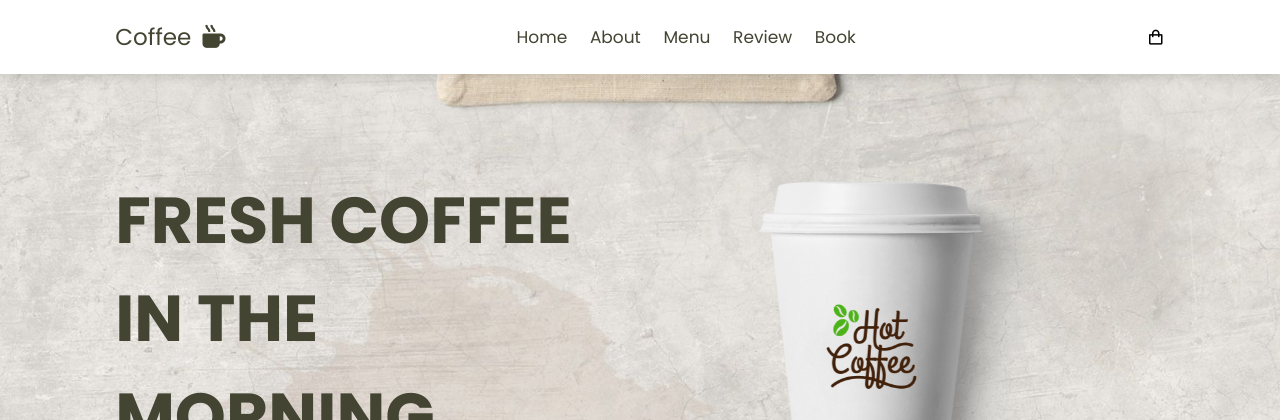
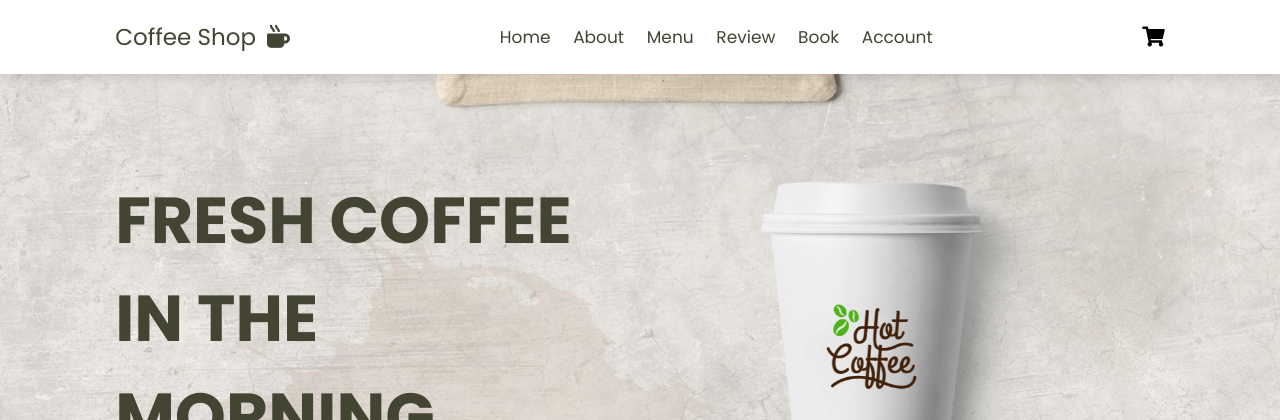
Before and after one commit to MarkChito/Coffee-Shop-System, a PHP site: page / in a window 1280 px wide. Shown: the top 420 px of the page. Run offline with PHP 8.4, Linux system fonts and the light colour scheme.

Commit message:
05-05-2024 1pm

```diff
--- a/assets/css/style.css
+++ b/assets/css/style.css
@@ -1,6 +1,6 @@
 /* Google Fonts  */
+@import url('https://fonts.googleapis.com/css2?family=Poppins:wght@100;300;400;500;600&display=swap');
 @import url('https://fonts.googleapis.com/css2?family=Poppins:wght@400;500;600;700&display=swap');
-@import url('https://fonts.googleapis.com/css2?family=Poppins:wght@100;300;400;500;600&display=swap');
 
 /* Globals  */
 /* * {
@@ -195,12 +195,21 @@ img {
 
 .product-box {
     position: relative;
+    display: inline-block;
 }
 
 .product-box:hover {
-    padding: 10px;
-    border: 1px solid var(--text-color);
+    padding: .9rem 1.5rem;
+    border: var(--border);
+    border-radius: var(--border-radius);
+    color: var(--main-color);
+    background: none;
+    cursor: pointer;
+    margin-top: 1rem;
+    font-size: 1.7rem;
     transition: .4s;
+    border-radius: var(--border-radius-hover);
+    border: var(--border-hover);
 }
 
 .product-img {
@@ -391,7 +400,7 @@ section {
 }
 
 #cart-icon {
-    font-size: 1.8rem;
+    font-size: 2rem;
     cursor: pointer;
 }
 
@@ -747,10 +756,6 @@ section {
     color: var(--main-color);
 }
 
-.footer .credit span {
-    border-bottom: var(--border-hover);
-}
-
 /* MEDIA QUERIES */
 
 @media (max-width: 991px) {
--- a/assets/js/main.js
+++ b/assets/js/main.js
@@ -33,7 +33,6 @@ function update() {
 function addEvents() {
   // Remove items from cart
   let cartRemove_btns = document.querySelectorAll(".cart-remove");
-  console.log(cartRemove_btns);
   cartRemove_btns.forEach((btn) => {
     btn.addEventListener("click", handle_removeCartItem);
   });
@@ -63,7 +62,6 @@ function handle_addCartItem() {
   let title = product.querySelector(".product-title").innerHTML;
   let price = product.querySelector(".product-price").innerHTML;
   let imgSrc = product.querySelector(".product-img").src;
-  console.log(title, price, imgSrc);
 
   let newToAdd = {
     title,
@@ -129,7 +127,7 @@ function updateTotal() {
   let total = 0;
   cartBoxes.forEach((cartBox) => {
     let priceElement = cartBox.querySelector(".cart-price");
-    let price = parseFloat(priceElement.innerHTML.replace("$", ""));
+    let price = parseFloat(priceElement.innerHTML.replace("₱", ""));
     let quantity = cartBox.querySelector(".cart-quantity").value;
     total += price * quantity;
   });
@@ -139,7 +137,7 @@ function updateTotal() {
   // or you can use also
   // total = Math.round(total * 100) / 100;
 
-  totalElement.innerHTML = "$" + total;
+  totalElement.innerHTML = "₱" + total;
 }
 
 // ============= HTML COMPONENTS =============
--- a/index.html
+++ b/index.html
@@ -27,7 +27,7 @@
         <!-- NAV  -->
         <div id="menu-btn" class="fas fa-bars"></div>
 
-        <a href="#" class="logo">coffee <i class="fas fa-mug-hot"></i></a>
+        <a href="#" class="logo">coffee Shop <i class="fas fa-mug-hot"></i></a>
 
         <nav class="navbar">
             <a href="#home">home</a>
@@ -35,10 +35,11 @@
             <a href="#menu">menu</a>
             <a href="#review">review</a>
             <a href="#book">book</a>
+            <a href="#account">account</a>
         </nav>
 
         <!-- CART ICON  -->
-        <i class='bx bx-shopping-bag' id="cart-icon"></i>
+        <i class="fas fa-shopping-cart" id="cart-icon"></i>
 
         <!-- CART  -->
         <div class="cart">
@@ -93,9 +94,15 @@
 
             <div class="content">
                 <h3 class="title">what's make our coffee special!</h3>
-                <p>Lorem ipsum dolor sit amet consectetur adipisicing elit. Vel rerum laboriosam reprehenderit ipsa id
-                    repellat odio illum, voluptas, necessitatibus assumenda adipisci. Hic, maiores iste? Excepturi illo
-                    dolore mollitia qui quia.</p>
+                <p>We Are Passionate About Coffee And Believe That Every Cup Tells A Story. We
+                    Are Dedicated To Providing An Exceptional
+                    Coffee Experience To Our Customers. Our Love For Coffee Has Led Us On A Voyage Of Exploration And
+                    Discovery, As We Travel The World In Search Of The Finest Coffee Beans, Carefully Roasted And Brewed
+                    To Perfection.
+                </p>
+                <p>But Coffee Is Not Just A Drink, It's An Experience. Our Warm And Inviting Atmosphere Is
+                    Designed To Be A Haven For Coffee Lovers, Where They Can Relax, Connect, And Embark On Their Own
+                    Coffee Voyages.</p>
                 <a href="#" class="btn">read more</a>
                 <div class="icons-container">
                     <div class="icons">
@@ -117,79 +124,208 @@
 
 
     <!-- SHOP SECTION  -->
-    <section class="shop container">
-        <h2 class="section-title">Shop Products</h2>
+    <section class="menu" id="menu">
+        <h1 class="heading">our menu <span>popular menu</span></h1>
 
         <!-- CONTENT  -->
         <div class="shop-content">
             <!-- BOX 1 -->
             <div class="product-box">
-                <img src="assets/img/product1.jpg" alt="" class="product-img">
-                <h2 class="product-title">Nike Shoes</h2>
-                <span class="product-price">$79.5</span>
-                <i class='bx bx-shopping-bag add-cart'></i>
+                <img src="assets/image/coffee1-Cafecito-de-Olla.png" alt="" class="product-img">
+                <h2 class="product-title">Cafecito de Olla</h2>
+                <span class="product-price">₱239</span>
+                <i class='bx bx-cart add-cart'></i>
             </div>
             <!-- BOX 2 -->
             <div class="product-box">
-                <img src="assets/img/product2.jpg" alt="" class="product-img">
-                <h2 class="product-title">BACKPACK</h2>
-                <span class="product-price">$59.5</span>
-                <i class='bx bx-shopping-bag add-cart'></i>
+                <img src="assets/image/coffee2-Cinnamon-Coffee-Smoothie.png" alt="" class="product-img">
+                <h2 class="product-title">Cinnamon Coffee Smoothie</h2>
+                <span class="product-price">₱269</span>
+                <i class='bx bx-cart add-cart'></i>
             </div>
             <!-- BOX 3 -->
             <div class="product-box">
-                <img src="assets/img/product3.jpg" alt="" class="product-img">
-                <h2 class="product-title">METAL BOTTLE</h2>
-                <span class="product-price">$29.5</span>
-                <i class='bx bx-shopping-bag add-cart'></i>
+                <img src="assets/image/coffee3-Creamy-Gourmet-Hot-Chocolate.png" alt="" class="product-img">
+                <h2 class="product-title">Creamy Gourmet Hot Chocolate</h2>
+                <span class="product-price">₱219</span>
+                <i class='bx bx-cart add-cart'></i>
             </div>
             <!-- BOX 4 -->
             <div class="product-box">
-                <img src="assets/img/product4.jpg" alt="" class="product-img">
-                <h2 class="product-title">METAL SUNGLASSES</h2>
-                <span class="product-price">$105</span>
-                <i class='bx bx-shopping-bag add-cart'></i>
+                <img src="assets/image/coffee7-Iced-White-Mocha-with-Caramel-and-Salted-Cold-Foam.png" alt=""
+                    class="product-img">
+                <h2 class="product-title">Iced White Mocha with Caramel</h2>
+                <span class="product-price">₱299</span>
+                <i class='bx bx-cart add-cart'></i>
             </div>
             <!-- BOX 5 -->
             <div class="product-box">
-                <img src="assets/img/product5.jpg" alt="" class="product-img">
-                <h2 class="product-title">PS5 Controller</h2>
-                <span class="product-price">$95</span>
-                <i class='bx bx-shopping-bag add-cart'></i>
+                <img src="assets/image/coffee5-Frozen-Irish-Coffee.png" alt="" class="product-img">
+                <h2 class="product-title">Frozen Irish Coffee</h2>
+                <span class="product-price">₱309</span>
+                <i class='bx bx-cart add-cart'></i>
             </div>
             <!-- BOX 6 -->
             <div class="product-box">
-                <img src="assets/img/product6.jpg" alt="" class="product-img">
-                <h2 class="product-title">Galaxy Z Fold</h2>
-                <span class="product-price">$1400</span>
-                <i class='bx bx-shopping-bag add-cart'></i>
+                <img src="assets/image/coffee6-Honey-Almond-Milk-Flat-White.png" alt="" class="product-img">
+                <h2 class="product-title">Honey Almond Milk Flat White</h2>
+                <span class="product-price">₱249</span>
+                <i class='bx bx-cart add-cart'></i>
             </div>
             <!-- BOX 7 -->
             <div class="product-box">
-                <img src="assets/img/product7.jpg" alt="" class="product-img">
-                <h2 class="product-title">Nokon Camera</h2>
-                <span class="product-price">$1700</span>
-                <i class='bx bx-shopping-bag add-cart'></i>
+                <img src="assets/image/coffee8-Maple-Bacon-Latte.png" alt="" class="product-img">
+                <h2 class="product-title">Maple Bacon Latte</h2>
+                <span class="product-price">₱239</span>
+                <i class='bx bx-cart add-cart'></i>
             </div>
             <!-- BOX 8 -->
             <div class="product-box">
-                <img src="assets/img/product8.jpg" alt="" class="product-img">
-                <h2 class="product-title">Apple Watch</h2>
-                <span class="product-price">$110.5</span>
-                <i class='bx bx-shopping-bag add-cart'></i>
+                <img src="assets/image/coffee9-Pumpkin-Spice-Coffee.png" alt="" class="product-img">
+                <h2 class="product-title">Pumpkin-Spice-Coffee</h2>
+                <span class="product-price">₱319</span>
+                <i class='bx bx-cart add-cart'></i>
             </div>
         </div>
     </section>
 
-    <!-- link js  -->
+    <!-- REVIEW -->
+    <section class="review" id="review">
+        <h1 class="heading">reviews <span>what people says</span></h1>
+
+        <div class="swiper review-slider">
+            <div class="swiper-wrapper">
+                <div class="swiper-slide box">
+                    <i class="fas fa-quote-left"></i>
+                    <i class="fas fa-quote-right"></i>
+                    <img src="assets/image/pic-1.png" alt="">
+                    <div class="stars">
+                        <i class="fas fa-star"></i>
+                        <i class="fas fa-star"></i>
+                        <i class="fas fa-star"></i>
+                        <i class="fas fa-star"></i>
+                        <i class="fas fa-star"></i>
+                    </div>
+                    <p>The coffee shop's cozy ambiance, friendly staff, and aromatic brews made it a delightful spot for
+                        catching up with friends over a latte.</p>
+                    <h3>Maria Santos</h3>
+                    <span>satisfied client</span>
+                </div>
+
+                <div class="swiper-slide box">
+                    <i class="fas fa-quote-left"></i>
+                    <i class="fas fa-quote-right"></i>
+                    <img src="assets/image/pic-2.png" alt="">
+                    <div class="stars">
+                        <i class="fas fa-star"></i>
+                        <i class="fas fa-star"></i>
+                        <i class="fas fa-star"></i>
+                        <i class="fas fa-star"></i>
+                        <i class="fas fa-star"></i>
+                    </div>
+                    <p>I was impressed by the extensive menu options, from classic espresso drinks to unique specialty
+                        blends, each crafted with care and precision.</p>
+                    <h3>Miguel Cruz</h3>
+                    <span>satisfied client</span>
+                </div>
+
+                <div class="swiper-slide box">
+                    <i class="fas fa-quote-left"></i>
+                    <i class="fas fa-quote-right"></i>
+                    <img src="assets/image/pic-3.png" alt="">
+                    <div class="stars">
+                        <i class="fas fa-star"></i>
+                        <i class="fas fa-star"></i>
+                        <i class="fas fa-star"></i>
+                        <i class="fas fa-star"></i>
+                        <i class="fas fa-star"></i>
+                    </div>
+                    <p>The coffee shop's attention to detail in both the presentation of their beverages and the
+                        selection of locally sourced beans truly elevated the coffee-drinking experience</p>
+                    <h3>Antonio Reyes</h3>
+                    <span>satisfied client</span>
+                </div>
+
+                <div class="swiper-slide box">
+                    <i class="fas fa-quote-left"></i>
+                    <i class="fas fa-quote-right"></i>
+                    <img src="assets/image/pic-4.png" alt="">
+                    <div class="stars">
+                        <i class="fas fa-star"></i>
+                        <i class="fas fa-star"></i>
+                        <i class="fas fa-star"></i>
+                        <i class="fas fa-star"></i>
+                        <i class="fas fa-star"></i>
+                    </div>
+                    <p>The coffee shop's inviting atmosphere, adorned with warm lighting and comfortable seating,
+                        provided the perfect setting for a relaxed morning coffee or an afternoon pick-me-up.</p>
+                    <h3>Sofia Gonzales</h3>
+                    <span>satisfied client</span>
+                </div>
+            </div>
+            <div class="swiper-pagination"></div>
+        </div>
+    </section>
+
+    <!-- BOOK -->
+    <section class="book" id="book">
+        <h1 class="heading">booking <span>reserve a table</span></h1>
+
+        <form action="">
+            <input type="text" placeholder="Name" class="box">
+            <input type="email" placeholder="Email" class="box">
+            <input type="number" placeholder="Number" class="box">
+            <textarea name="" placeholder="Message" class="box" id="" cols="30" rows="10"></textarea>
+            <input type="submit" value="send message" class="btn">
+        </form>
+    </section>
+
+    <!-- FOOTER -->
+    <section class="footer">
+        <div class="box-container">
+            <div class="box">
+                <h3>quick links</h3>
+                <a href="#home"><i class="fas fa-arrow-right"></i> home</a>
+                <a href="#about"><i class="fas fa-arrow-right"></i> about</a>
+                <a href="#menu"><i class="fas fa-arrow-right"></i> menu</a>
+                <a href="#review"><i class="fas fa-arrow-right"></i> review</a>
+                <a href="#book"><i class="fas fa-arrow-right"></i> book</a>
+                <a href="#account"><i class="fas fa-arrow-right"></i> account</a>
+            </div>
+
+            <div class="box">
+                <h3>contact info</h3>
+                <a href="#"><i class="fas fa-phone"></i> +123-456-7890</a>
+                <a href="#"><i class="fas fa-phone"></i> +111-222-3333</a>
+                <a href="#"><i class="fas fa-envelope"></i> coffeeshop@gmail.com</a>
+                <a href="#"><i class="fa fa-map-marker-alt"></i> Philippines</a>
+            </div>
+
+            <div class="box">
+                <h3>contact info</h3>
+                <a href="#"><i class="fab fa-facebook-f"></i> facebook</a>
+                <a href="#"><i class="fab fa-twitter"></i> twitter</a>
+                <a href="#"><i class="fab fa-instagram"></i> instagram</a>
+                <a href="#"><i class="fab fa-linkedin"></i> linkedin</a>
+                <a href="#"><i class="fab fa-twitter"></i> twitter</a>
+            </div>
+        </div>
+
+        <div class="credit">
+            <span>&copy; All rights reserved</span>
+        </div>
+    </section>
+
 
 
     <!-- SWIPER -->
     <script src="https://unpkg.com/swiper@7/swiper-bundle.min.js"></script>
 
+    <!-- LINK JS -->
+
     <script src="assets/js/main.js"></script>
 
-    <script src="jassets/js/script.js"></script>
+    <script src="assets/js/script.js"></script>
 </body>
 
 </html>
```
Also changed, not shown: assets/image/coffee1-Cafecito-de-Olla.png (added), assets/image/coffee10-Whipped-Coffee.png (added), assets/image/coffee2-Cinnamon-Coffee-Smoothie.png (added), assets/image/coffee3-Creamy-Gourmet-Hot-Chocolate.png (added), assets/image/coffee4-Dalgona-Matcha-White-Russian.png (added), assets/image/coffee5-Frozen-Irish-Coffee.png (added), assets/image/coffee6-Honey-Almond-Milk-Flat-White.png (added), assets/image/coffee7-Iced-White-Mocha-with-Caramel-and-Salted-Cold-Foam.png (added), assets/image/coffee8-Maple-Bacon-Latte.png (added), assets/image/coffee9-Pumpkin-Spice-Coffee.png (added).
